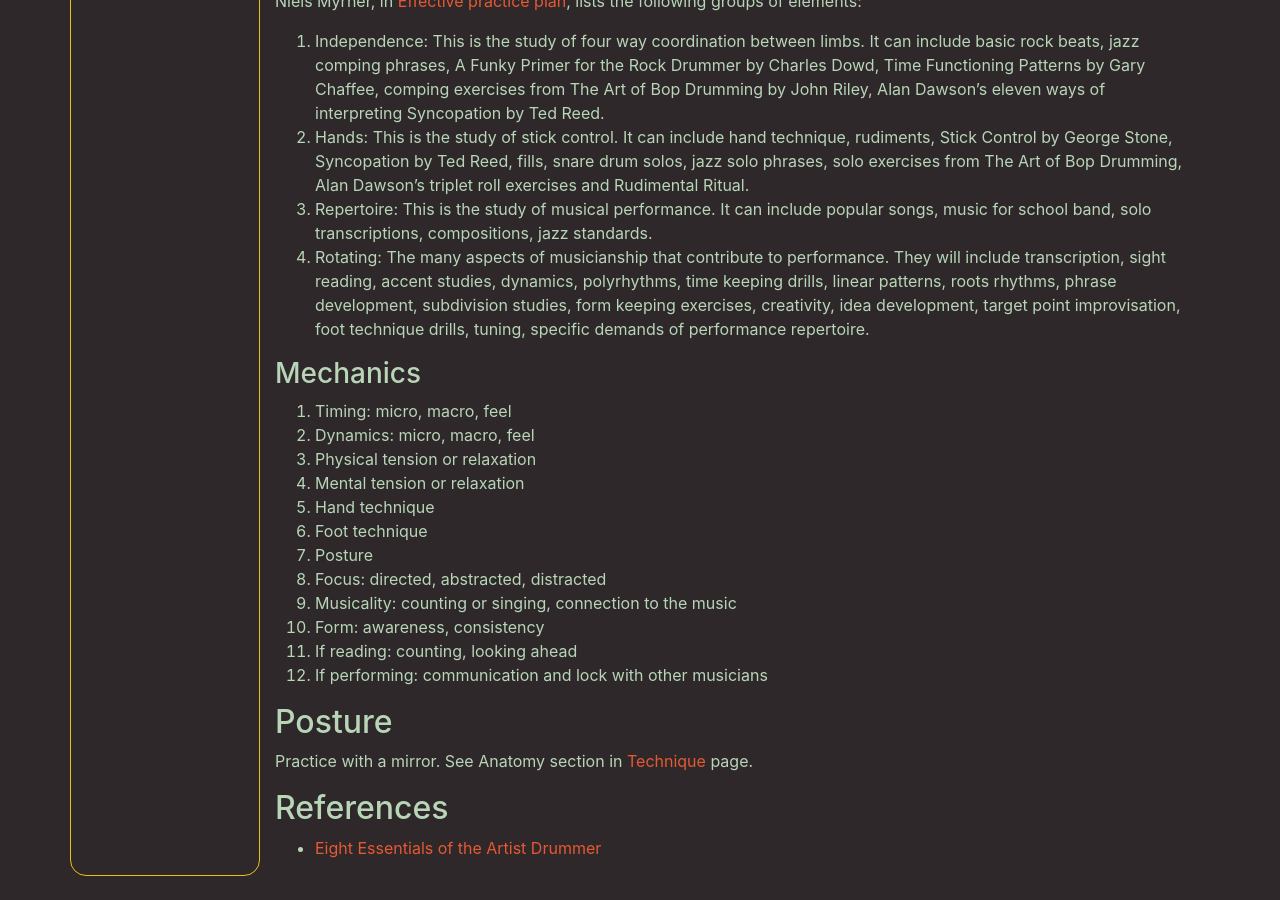
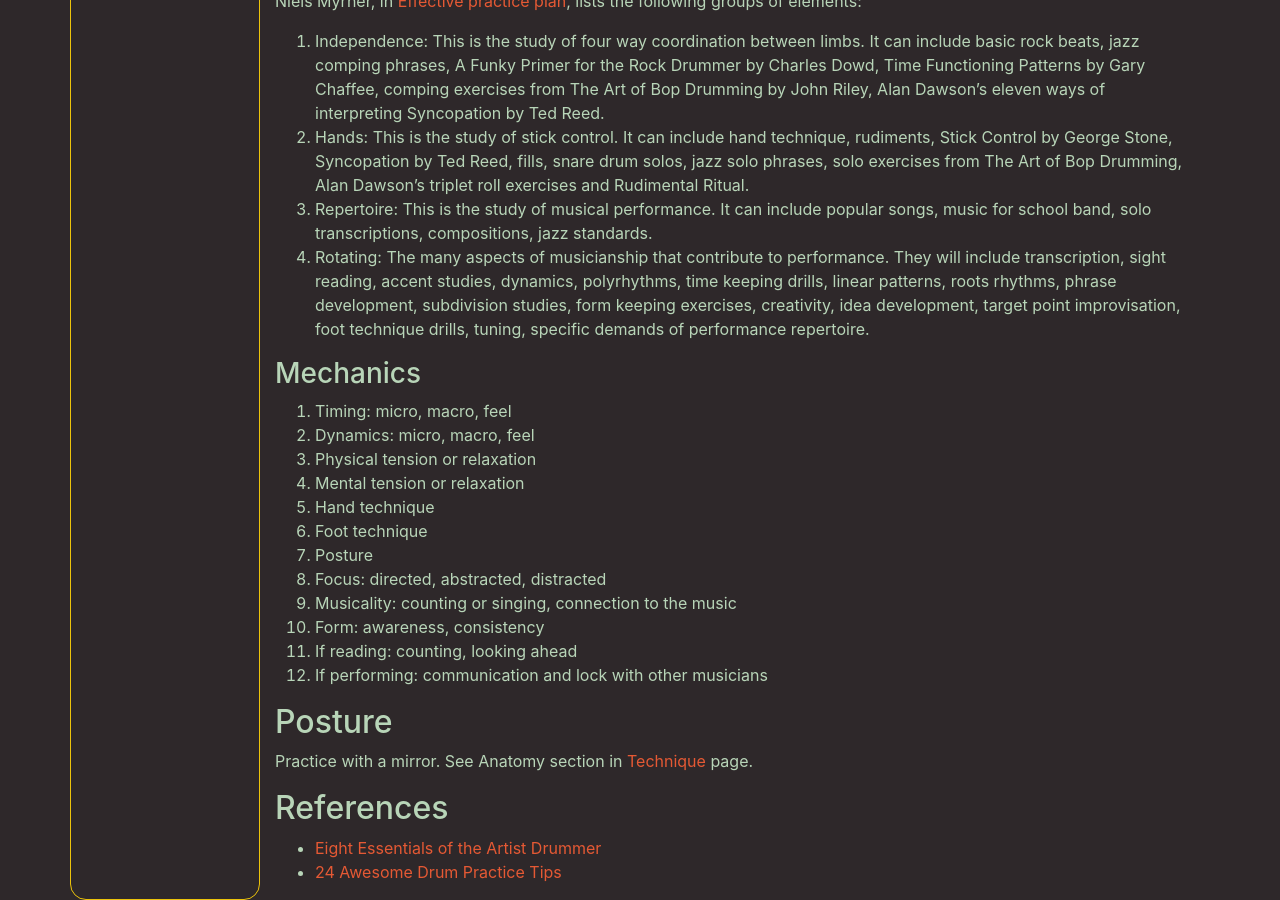
Before and after one commit to MisterY/music-site, a Jekyll site: the page built from drums/practice-elements.md, in a window 1280 px wide and 900 px high, scrolled down 697 px. Built offline with Jekyll 4.4.1, drawn with Linux system fonts in a browser that asks for light colours; nearby versions of some CDN libraries; our own code applies the rules of GitHub Pages for plain Markdown files; before the commit the page ends 1573 px from its top, so only the background shows below that.

Commit message:
24 practice tips link

```diff
--- a/drums/practice-elements.md
+++ b/drums/practice-elements.md
@@ -52,4 +52,5 @@ Practice with a mirror. See Anatomy section in [Technique](technique) page.
 
 ## References
 
-* [Eight Essentials of the Artist Drummer](https://tigerbill.com/drumlessons/eightessentialsoftheartistdrummer.htm)
+- [Eight Essentials of the Artist Drummer](https://tigerbill.com/drumlessons/eightessentialsoftheartistdrummer.htm)
+- [24 Awesome Drum Practice Tips](http://www.playdrumsnow.com/practice-results/)
```
